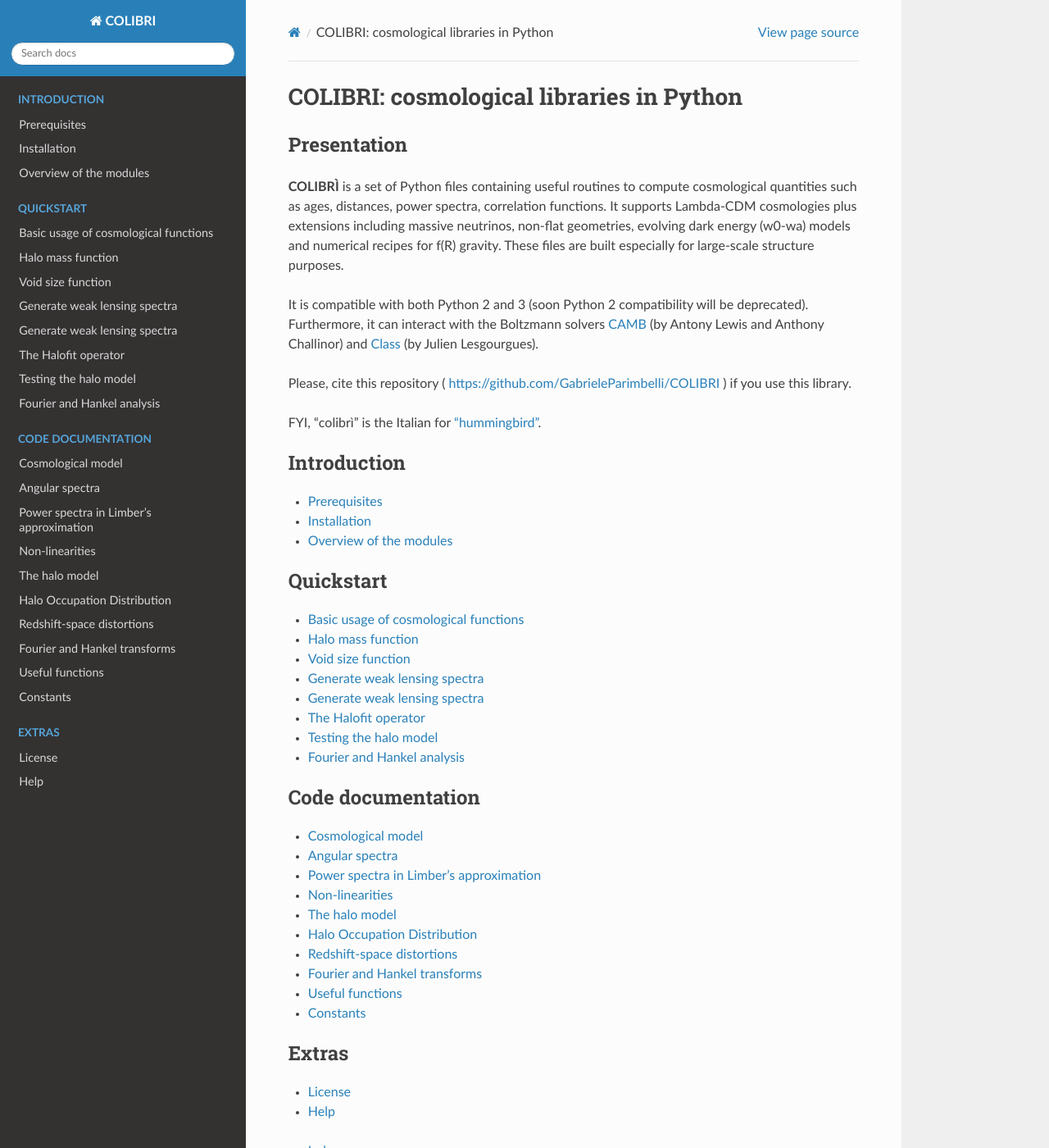
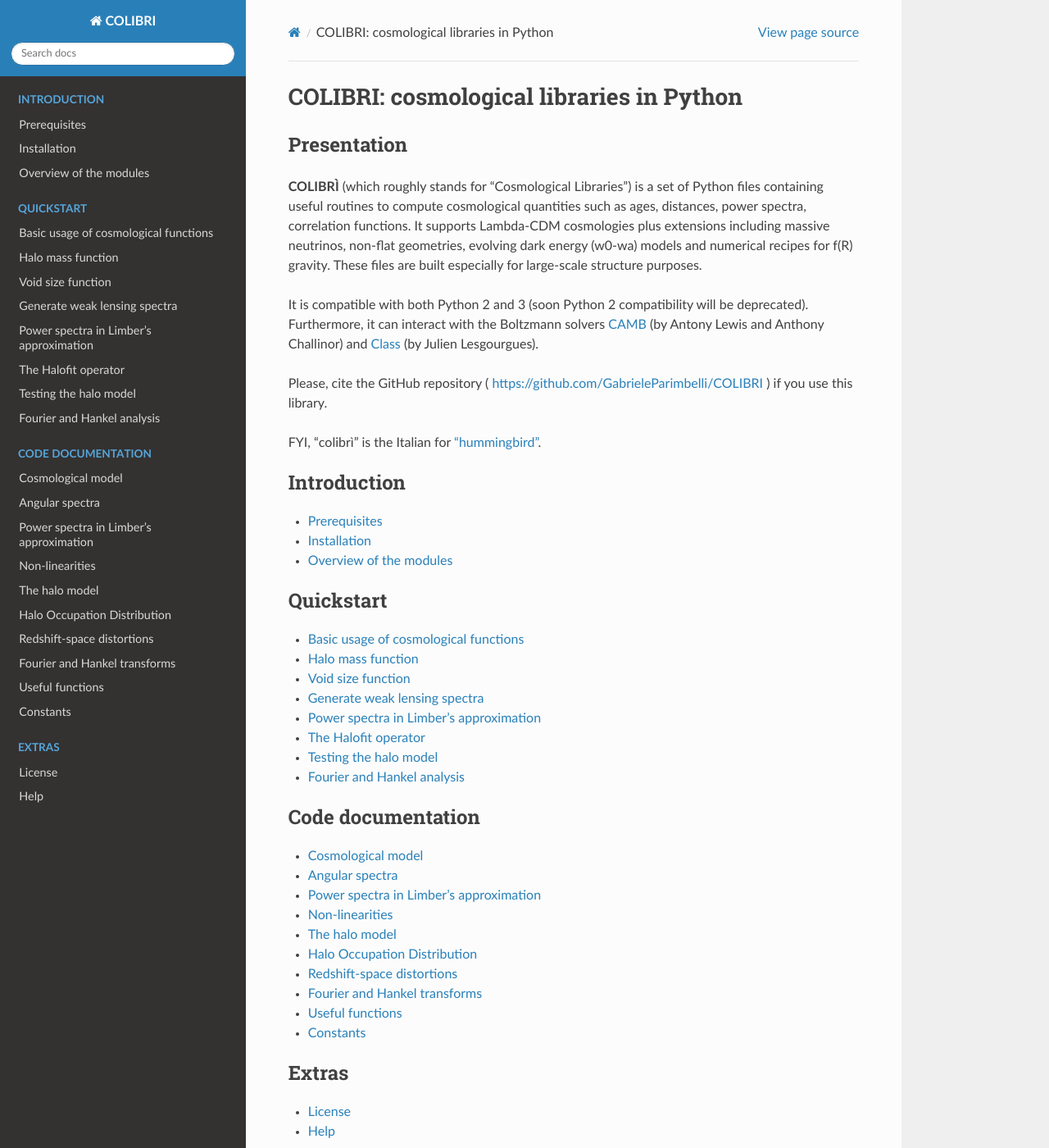
Before and after one commit to GabrieleParimbelli/COLIBRI, a Sphinx documentation site: the page built from doc/source/index.rst, in a window 1280 px wide and 1400 px high. Shown: the whole window at 82% size. Built offline with Sphinx 7.4.7 and the Read the Docs theme 2.0.0, drawn with Linux system fonts in a browser that asks for light colours.

Commit message:
New class 'limber' (will substitute 'angular_spectra')

```diff
--- a/doc/source/index.rst
+++ b/doc/source/index.rst
@@ -6,13 +6,13 @@ Presentation
 ==================
 
 
-**COLIBRÌ** is a set of Python files containing useful routines to compute cosmological quantities such as ages, distances, power spectra, correlation functions. It supports Lambda-CDM cosmologies plus extensions including massive neutrinos, non-flat geometries, evolving dark energy (w0-wa) models and numerical recipes for f(R) gravity.
+**COLIBRÌ** (which roughly stands for "Cosmological Libraries") is a set of Python files containing useful routines to compute cosmological quantities such as ages, distances, power spectra, correlation functions. It supports Lambda-CDM cosmologies plus extensions including massive neutrinos, non-flat geometries, evolving dark energy (w0-wa) models and numerical recipes for f(R) gravity.
 These files are built especially for large-scale structure purposes.
 
 It is compatible with both Python 2 and 3 (soon Python 2 compatibility will be deprecated).
 Furthermore, it can interact with the Boltzmann solvers `CAMB <https://camb.info/>`_ (by Antony Lewis and Anthony Challinor) and `Class <http://class-code.net/>`_ (by Julien Lesgourgues).
 
-Please, cite this repository ( `<https://github.com/GabrieleParimbelli/COLIBRI>`_ ) if you use this library.
+Please, cite the GitHub repository ( `<https://github.com/GabrieleParimbelli/COLIBRI>`_ ) if you use this library.
 
 FYI, "colibrì" is the Italian for `"hummingbird" <https://en.wikipedia.org/wiki/Hummingbird>`_.
 
--- a/doc/source/quickstart/test_limber.rst
+++ b/doc/source/quickstart/test_limber.rst
@@ -1,7 +1,7 @@
 .. _limber_test:
 
-Generate weak lensing spectra
-===================================
+Power spectra in Limber's approximation
+========================================
 
 Here is show an example of how to compute shear and galaxy power spectra using the class :func:`colibri.limber.limber_3x2pt` .
 In a flat Universe such spectra are given by:
```
